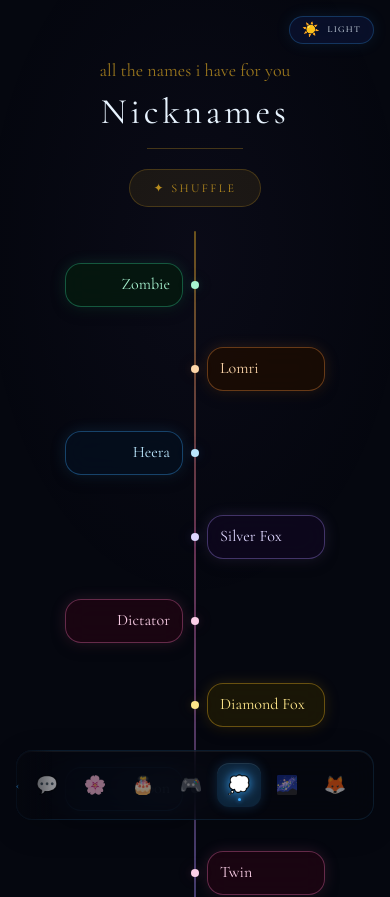
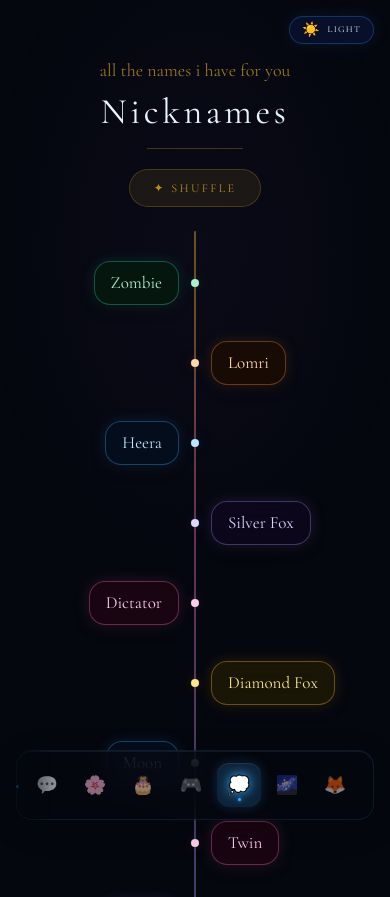
Before and after one commit to 0Vaibhav-Sinha0/twin, a Next.js app: page /thoughts in a window 390 px wide. Shown: the top 897 px of the page. Built offline with nearby package versions, Linux system fonts and the light colour scheme.

Commit message:
fix: nickname cards — replaced guessed fixed-pixel slot widths with percentage-based container padding (12% each side), guaranteeing real margin that scales with actual screen width instead of breaking on narrow phones. Cards now size to their own content, capped at 150px max.

```diff
--- a/components/thoughts/NicknameCard.tsx
+++ b/components/thoughts/NicknameCard.tsx
@@ -15,18 +15,18 @@
 
   return (
     <div
-      className="relative flex items-center justify-center mx-auto w-full"
-      style={{ minHeight: "76px", maxWidth: "280px" }}
+      className="relative flex items-center w-full"
+      style={{ minHeight: "72px", padding: "0 12%" }}
     >
-      {/* Left card slot — fixed width, close to spine */}
-      <div className="flex justify-end" style={{ width: "118px" }}>
+      {/* Left half — card sized to its own content, pushed toward spine */}
+      <div className="flex-1 flex justify-end pr-3">
         {isLeft && (
           <motion.div
             initial={{ opacity: 0, x: -20 }}
             whileInView={{ opacity: 1, x: 0 }}
             viewport={{ once: true, margin: "-60px" }}
             transition={{ duration: 0.6, delay: 0.05, ease: [0.22, 1, 0.36, 1] }}
-            style={{ width: "100%" }}
+            style={{ display: "inline-block", maxWidth: "100%" }}
           >
             <Card thought={thought} colors={colors} align="right" />
           </motion.div>
@@ -43,21 +43,20 @@
         style={{
           width: "8px",
           height: "8px",
-          margin: "0 8px",
           background: colors.text,
           boxShadow: `0 0 10px ${colors.glow}, 0 0 20px ${colors.glow}`,
         }}
       />
 
-      {/* Right card slot — fixed width, close to spine */}
-      <div className="flex justify-start" style={{ width: "118px" }}>
+      {/* Right half — card sized to its own content, pushed toward spine */}
+      <div className="flex-1 flex justify-start pl-3">
         {!isLeft && (
           <motion.div
             initial={{ opacity: 0, x: 20 }}
             whileInView={{ opacity: 1, x: 0 }}
             viewport={{ once: true, margin: "-60px" }}
             transition={{ duration: 0.6, delay: 0.05, ease: [0.22, 1, 0.36, 1] }}
-            style={{ width: "100%" }}
+            style={{ display: "inline-block", maxWidth: "100%" }}
           >
             <Card thought={thought} colors={colors} align="left" />
           </motion.div>
@@ -78,21 +77,23 @@
 }) {
   return (
     <div
-      className="rounded-2xl px-3 py-2.5 transition-shadow duration-300"
+      className="rounded-2xl px-4 py-2.5 transition-shadow duration-300 inline-block"
       style={{
         background: colors.bg,
         border: `1px solid ${colors.border}`,
         boxShadow: `0 0 14px ${colors.glow}, 0 4px 14px rgba(0,0,0,0.4)`,
         textAlign: align,
         backdropFilter: "blur(12px)",
+        maxWidth: "150px",
       }}
     >
       <p
         className="font-hand"
         style={{
-          fontSize: "16px",
+          fontSize: "17px",
           color: colors.text,
           lineHeight: "1.35",
+          whiteSpace: "nowrap",
         }}
       >
         {thought.text}
```
